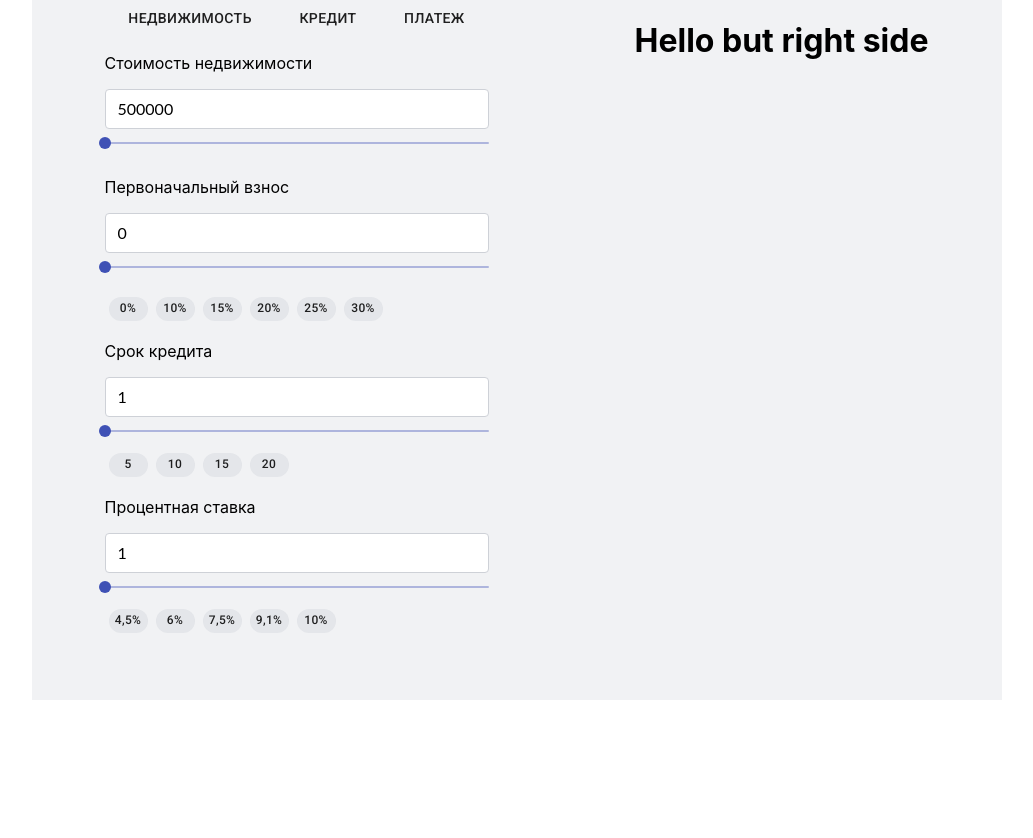
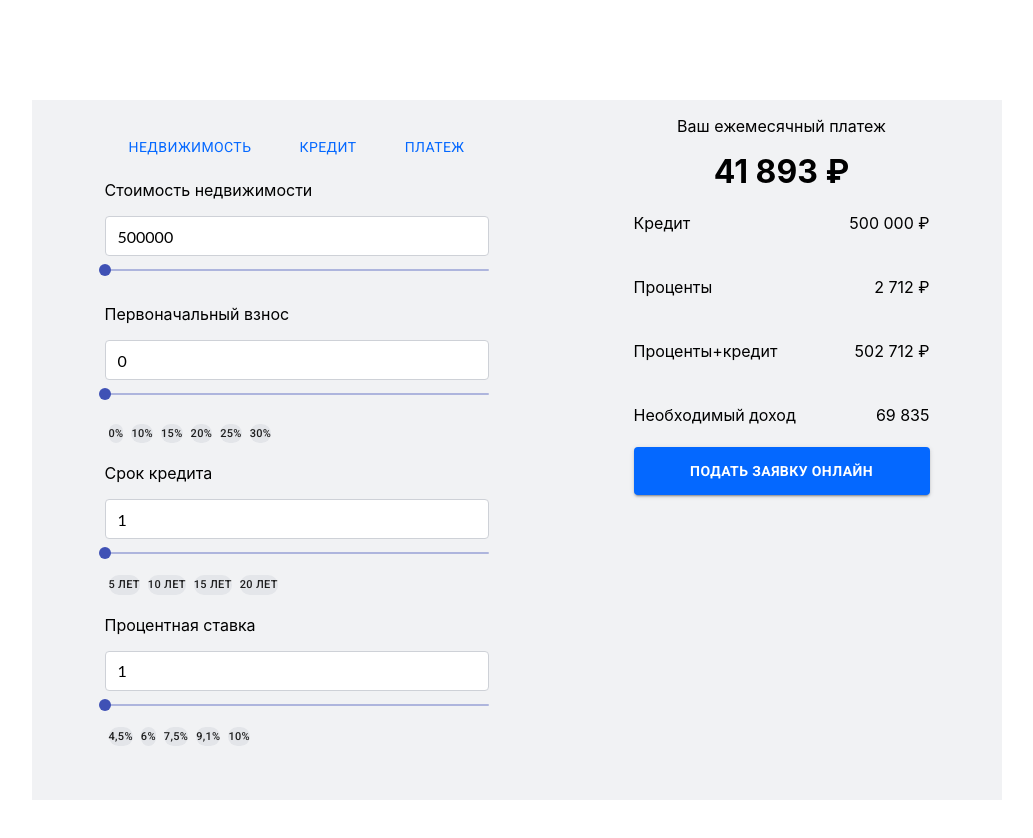
Before and after one commit to Amazingwhite/projects, a React (Create React App) app in the folder table/: page / in a window 1280 px wide. Shown: the top 838 px of the page, without its empty margins (123-1156 px from the left). Before the commit the page ends 800 px from the top, so only its background shows below. Built offline with nearby package versions, Linux system fonts and the light colour scheme.

Commit message:
ипотечный калькулятор

```diff
--- a/table/src/calculator/calculator.jsx
+++ b/table/src/calculator/calculator.jsx
@@ -4,17 +4,35 @@ import { useState } from 'react';
 import classes from './calculator.module.css';
 
 const useStyles = makeStyles({
-    root: {
+    sliderButton: {
         color: 'rgba(0, 0, 0, 0.87)',
         padding: 0,
         minWidth: 0,
-        height: 24,
-        width: 39,
         boxSizing: 'border-box',
         margin: 4,
-        fontSize: 12,
+        fontSize: 11,
         backgroundColor: 'rgba(21, 34, 66, 0.06)',
         borderRadius: 16
+    },
+    applyButton: {
+        backgroundColor: '#0468FF',
+        color: '#fff',
+        height: 48,
+        fontSize: 14,
+        font: 'Lato, Roboto, Arial, sans-serif',
+        fontWeight: 'bold',
+        lineHeight: 22,
+        '&:hover': {
+            backgroundColor: '#0248b2'
+        }
+    },
+    switchCalculatorButton: {
+        padding: '6px 8 px',
+        fontWeight: 400,
+        color: '#0468FF',
+        flexGrow: 1,
+        fontSize: 14,
+        lineHeight: '22px'
     }
 })
 
@@ -27,16 +45,31 @@ export default function Calculator() {
     const [loanPeriorValue, setLoanPeriorValue] = useState(1);
     const [interestRateValue, setInterestRateValue] = useState(1);
 
-    if(estateValue < 500000) setEstateValue(500000);
+
+    let monthlyRate = interestRateValue/12/100;
+    let loanPeriodMonths = (loanPeriorValue*12);
+    let totalBid = ((1 + monthlyRate)**loanPeriodMonths);
+    let monthlyPayment = ((estateValue-firstDepositValue)*monthlyRate*(totalBid/(totalBid - 1)));
+    let percents = Math.round((monthlyPayment*loanPeriodMonths - (estateValue-firstDepositValue)));
+    let minIncome = Math.round(((estateValue - firstDepositValue + percents)/12)*1.667);
+
+    if (estateValue < 500000) setEstateValue(500000);
+    if (firstDepositValue < 0) setFirstDepositValue(0);
+    if (loanPeriorValue < 1) setLoanPeriorValue(1);
+    if (interestRateValue < 1) setInterestRateValue(1);
+
+    const numberWithSpaces = (x) => {
+        return x.toString().replace(/\B(?=(\d{3})+(?!\d))/g, " ");
+    };
 
     const handleEstateSliderChange = (event, newEstateValue) => {
+        firstDepositValue >= newEstateValue - 500000 ? setFirstDepositValue(newEstateValue - 500000) : setFirstDepositValue(firstDepositValue);
         setEstateValue(newEstateValue);
     };
 
     const handleEstateInputChange = (event) => {
-
+        firstDepositValue >= +event.target.value - 500000 ? setFirstDepositValue(+event.target.value - 500000) : setFirstDepositValue(firstDepositValue);
         setEstateValue(+event.target.value);
-
     };
 
     const handleFirstDepositSliderChange = (event, newFirstDepositValue) => {
@@ -49,7 +82,7 @@ export default function Calculator() {
     };
 
     const firstDepositPercentCounter = (event) => {
-        setFirstDepositValue((estateValue - 500000)*event.currentTarget.value)
+        setFirstDepositValue((estateValue - 500000) * event.currentTarget.value)
     };
 
     const handleLoanPeriorSliderChange = (event, newLoanPeriodValue) => {
@@ -76,44 +109,25 @@ export default function Calculator() {
         setInterestRateValue(+event.currentTarget.value);
     };
 
-    const isBelowLimit = (event) => {
-        switch(+event.target.value) {
-            case estateValue:
-                if(+event.target.value < 500000) setEstateValue(500000);
-                break;
-            case firstDepositValue:
-                if(+event.target.value < 0) setFirstDepositValue(0);
-                break;
-            case loanPeriorValue:
-                if(+event.target.value < 1) setLoanPeriorValue(1);
-                break;
-            case interestRateValue:
-                if(+event.target.value < 1) setInterestRateValue(1);
-                break;
-            default: break;
-        }
-    };
-
     return (
-        <div className="calculator">
             <div className={classes.container}>
                 <div className={classes.leftPanel}>
                     <div className={classes.switchCalculator}>
-                        <Button className={classes.switchCalculatorButton}>Недвижимость</Button>
-                        <Button className={classes.switchCalculatorButton}>Кредит</Button>
-                        <Button className={classes.switchCalculatorButton}>Платеж</Button>
+                        <Button className={styles.switchCalculatorButton}>Недвижимость</Button>
+                        <Button className={styles.switchCalculatorButton}>Кредит</Button>
+                        <Button className={styles.switchCalculatorButton}>Платеж</Button>
                     </div>
 
                     <div className={classes.estateCost}>
                         <p>Стоимость недвижимости</p>
-                        <input className={classes.estateInput} type="number" value={estateValue} onChange={handleEstateInputChange} onBlur={isBelowLimit}/>
+                        <input className={classes.estateInput} type="number" inputMode='numeric' value={estateValue} onChange={handleEstateInputChange} />
                         <Slider
                             min={500000}
                             max={99999999}
                             step={280000}
                             defaultValue={500000}
                             onChange={handleEstateSliderChange}
-                            value={estateValue}/>
+                            value={estateValue} />
                     </div>
 
                     <div className={classes.firstDeposit}>
@@ -121,49 +135,49 @@ export default function Calculator() {
                         <input
                             className={classes.firstDepositInput}
                             type="number"
-                            value={firstDepositValue >= estateValue - 500000 ? estateValue - 500000 : firstDepositValue}
-                            onChange={handleFirstDepositInputChange}
-                            onBlur={isBelowLimit}/>
+                            inputMode='numeric'
+                            value={firstDepositValue}
+                            onChange={handleFirstDepositInputChange} />
                         <Slider
                             min={0}
                             max={estateValue - 500000}
                             step={10000}
                             defaultValue={0}
                             onChange={handleFirstDepositSliderChange}
-                            value={firstDepositValue}/>
+                            value={firstDepositValue} />
 
                         <div className={classes.firstDepositButtons}>
-                            <Button className={styles.root} onClick={firstDepositPercentCounter} value={0}>0%</Button>
-                            <Button className={styles.root} onClick={firstDepositPercentCounter} value={0.1}>10%</Button>
-                            <Button className={styles.root} onClick={firstDepositPercentCounter} value={0.15}>15%</Button>
-                            <Button className={styles.root} onClick={firstDepositPercentCounter} value={0.2}>20%</Button>
-                            <Button className={styles.root} onClick={firstDepositPercentCounter} value={0.25}>25%</Button>
-                            <Button className={styles.root} onClick={firstDepositPercentCounter} value={0.3}>30%</Button>
+                            <Button className={styles.sliderButton} onClick={firstDepositPercentCounter} value={0}>0%</Button>
+                            <Button className={styles.sliderButton} onClick={firstDepositPercentCounter} value={0.1}>10%</Button>
+                            <Button className={styles.sliderButton} onClick={firstDepositPercentCounter} value={0.15}>15%</Button>
+                            <Button className={styles.sliderButton} onClick={firstDepositPercentCounter} value={0.2}>20%</Button>
+                            <Button className={styles.sliderButton} onClick={firstDepositPercentCounter} value={0.25}>25%</Button>
+                            <Button className={styles.sliderButton} onClick={firstDepositPercentCounter} value={0.3}>30%</Button>
                         </div>
                     </div>
 
                     <div className={classes.loanPeriod}>
                         <p>Срок кредита</p>
-                        <input className={classes.loanPeriodInput} type="number" onChange={handleLoanPeriodInputChange} value={loanPeriorValue} onBlur={isBelowLimit}/>
+                        <input className={classes.loanPeriodInput} type="number" inputMode='numeric' onChange={handleLoanPeriodInputChange} value={loanPeriorValue} />
                         <Slider
                             min={1}
                             max={30}
                             step={1}
                             defaultValue={1}
                             onChange={handleLoanPeriorSliderChange}
-                            value={loanPeriorValue}/>
+                            value={loanPeriorValue} />
 
                         <div className={classes.loanPeriodButtons}>
-                            <Button className={styles.root} onClick={changeLoanPeriod} value={5}>5</Button>
-                            <Button className={styles.root} onClick={changeLoanPeriod} value={10}>10</Button>
-                            <Button className={styles.root} onClick={changeLoanPeriod} value={15}>15</Button>
-                            <Button className={styles.root} onClick={changeLoanPeriod} value={20}>20</Button>
+                            <Button className={styles.sliderButton} onClick={changeLoanPeriod} value={5}>5 лет</Button>
+                            <Button className={styles.sliderButton} onClick={changeLoanPeriod} value={10}>10 лет</Button>
+                            <Button className={styles.sliderButton} onClick={changeLoanPeriod} value={15}>15 лет</Button>
+                            <Button className={styles.sliderButton} onClick={changeLoanPeriod} value={20}>20 лет</Button>
                         </div>
                     </div>
 
                     <div className={classes.interestRate}>
                         <p>Процентная ставка</p>
-                        <input className={classes.interestRateInput} type="number" value={interestRateValue} onChange={handleInterestRateInputChange} onBlur={isBelowLimit}/>
+                        <input className={classes.interestRateInput} type="number" inputMode='numeric' value={interestRateValue} onChange={handleInterestRateInputChange} />
                         <Slider
                             min={1}
                             max={30}
@@ -173,18 +187,51 @@ export default function Calculator() {
                             value={interestRateValue} />
 
                         <div className={classes.loanPeriodButtons}>
-                            <Button className={styles.root} onClick={changeInterestRate} value={4.5}>4,5%</Button>
-                            <Button className={styles.root} onClick={changeInterestRate} value={6}>6%</Button>
-                            <Button className={styles.root} onClick={changeInterestRate} value={7.5}>7,5%</Button>
-                            <Button className={styles.root} onClick={changeInterestRate} value={9.1}>9,1%</Button>
-                            <Button className={styles.root} onClick={changeInterestRate} value={10}>10%</Button>
+                            <Button className={styles.sliderButton} onClick={changeInterestRate} value={4.5}>4,5%</Button>
+                            <Button className={styles.sliderButton} onClick={changeInterestRate} value={6}>6%</Button>
+                            <Button className={styles.sliderButton} onClick={changeInterestRate} value={7.5}>7,5%</Button>
+                            <Button className={styles.sliderButton} onClick={changeInterestRate} value={9.1}>9,1%</Button>
+                            <Button className={styles.sliderButton} onClick={changeInterestRate} value={10}>10%</Button>
                         </div>
                     </div>
                 </div>
                 <div className={classes.rightPanel}>
-                    <h1>Hello but right side</h1>
+                    <p>Ваш ежемесячный платеж</p>
+                    <div className={classes.monthlyPaymentCounter}>
+                        <h1>{numberWithSpaces(monthlyPayment.toFixed())} ₽</h1>
+                    </div>
+                    <div className={classes.rightPanelElement}>
+                        <p>Кредит</p>
+                        <div >
+                            <p>{numberWithSpaces(estateValue - firstDepositValue)} ₽</p>
+                        </div>
+                    </div>
+
+                    <div className={classes.rightPanelElement}>
+                        <p>Проценты</p>
+                        <div >
+                            <p>{numberWithSpaces(percents)} ₽</p>
+                        </div>
+                    </div>
+
+                    <div className={classes.rightPanelElement}>
+                        <p>Проценты+кредит</p>
+                        <div >
+                            <p>{numberWithSpaces(estateValue - firstDepositValue + percents)} ₽</p>
+                        </div>
+                    </div>
+
+                    <div className={classes.rightPanelElement}>
+                        <p>Необходимый доход</p>
+                        <div >
+                            <p>{numberWithSpaces(minIncome)}</p>
+                        </div>
+                    </div>
+
+                    <Button href='http://www.yandex.ru' variant='contained' className={styles.applyButton}>
+                        Подать заявку онлайн
+                    </Button>
                 </div>
             </div>
-        </div>
     );
 }
--- a/table/src/calculator/calculator.module.css
+++ b/table/src/calculator/calculator.module.css
@@ -1,8 +1,6 @@
-.calculator {
-    display: flex;
-    align-items: center;
-    flex-direction: column;
-    justify-content: flex-start;
+input::-webkit-outer-spin-button,
+input::-webkit-inner-spin-button {
+    -webkit-appearance: none;
 }
 
 .container {
@@ -11,7 +9,7 @@
     display: flex;
     justify-content: space-around;
     background-color: #f1f2f4;
-    margin: auto;
+    margin: 100px auto;
 }
 
 .leftPanel {
@@ -23,21 +21,14 @@
 
 .switchCalculator {
     display: flex;
-    flex-direction: row
+    flex-direction: row;
+    margin-top: 30px;
 }
 
 .rightPanel {
     width: 296px;
     display: flex;
     flex-direction: column;
-}
-
-.switchCalculatorButton {
-    flex-grow: 1;
-    font-size: 14px;
-    line-height: 22px;
-    color: #0468FF;
-    font-weight: 400;
 }
 
 .estateCost,
@@ -80,3 +71,26 @@
     line-height: 18px;
     background-color: rgba(21, 34, 66, 0.06);
 }
+
+.rightPanelElement {
+    margin: 6px 0px;
+    display: flex;
+    flex-direction: row;
+    justify-content: space-between;
+}
+
+.rightPanelNumber {
+    color: #152242;
+    font-size: 16px;
+    line-height: 22px;
+}
+
+.monthlyPaymentCounter {
+    display: flex;
+    flex-direction: column;
+    justify-content: space-around;
+}
+
+.monthlyPaymentCounter h1 {
+    margin: 0;
+}
```
